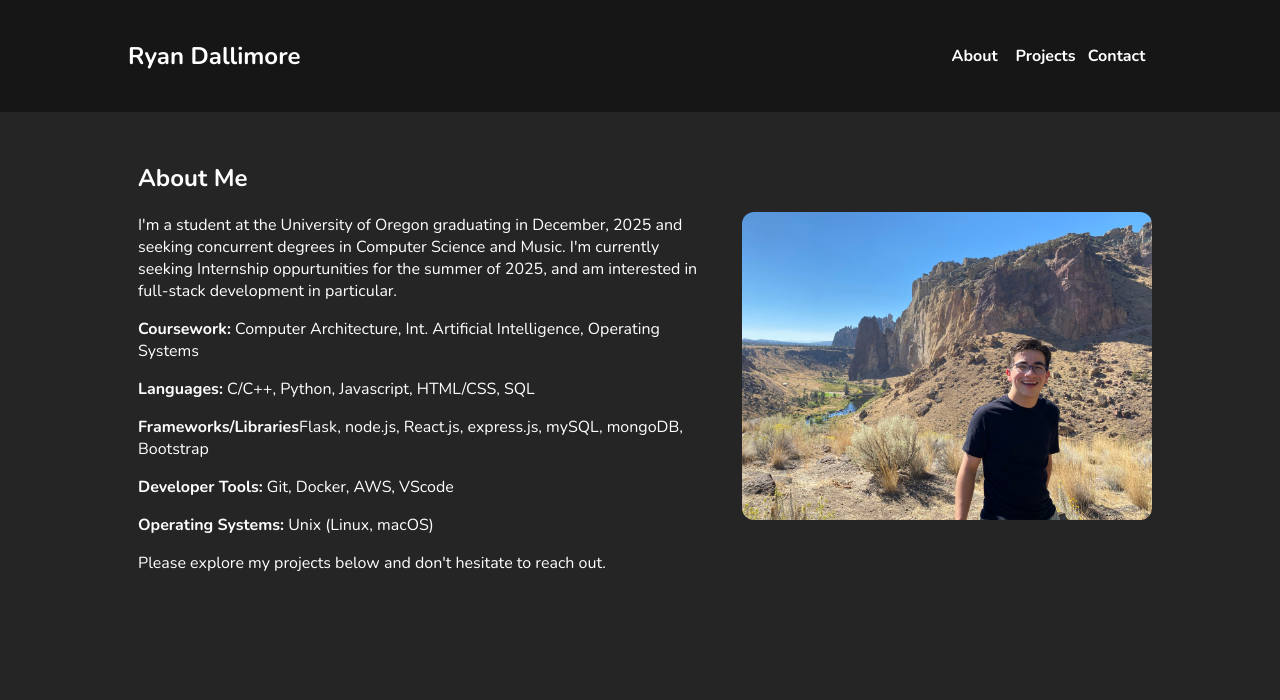
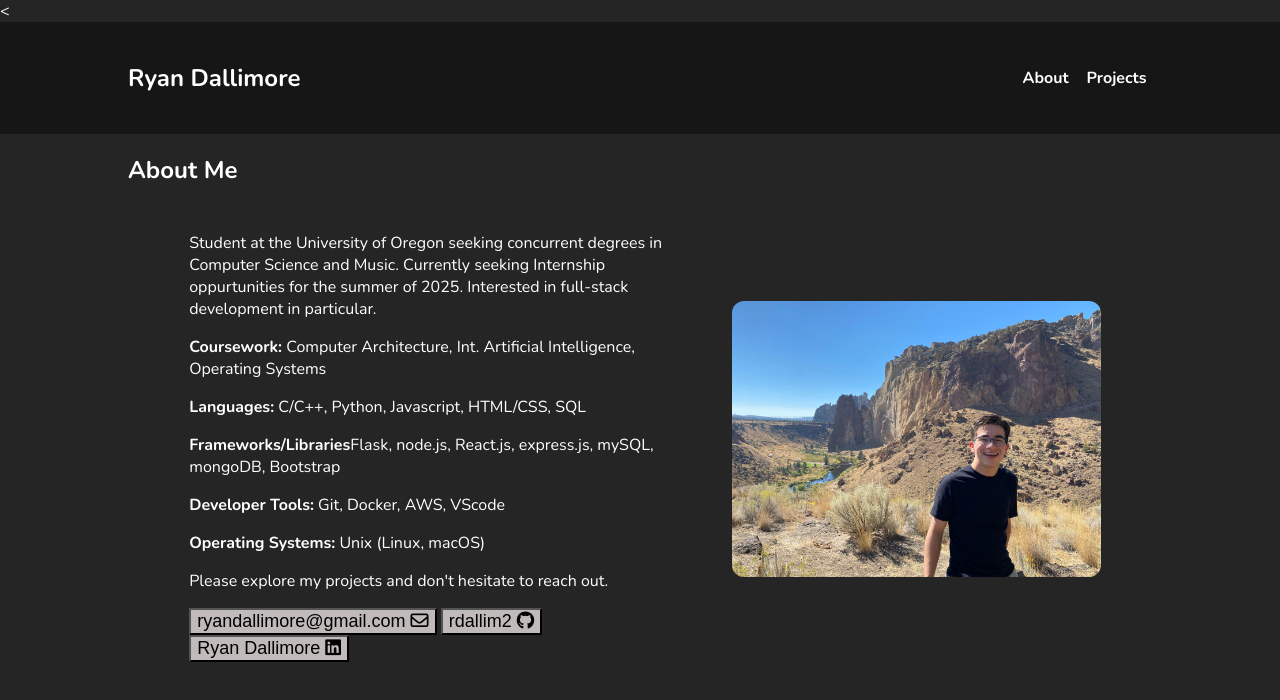
Before and after one commit to rdallim2/RyanDallimore_site, a plain HTML site: page index.html in a window 1280 px wide. Drawn offline with nearby package versions, Linux system fonts and the light colour scheme.

Commit message:
Removed contact page, added the info into the about page.

```diff
--- a/about.html
+++ b/about.html
@@ -1,15 +1,23 @@
 <section id="about">
+    <div class="container">
+        <h2>About Me</h2>
         <div class="about-container">
             <div class="about-text">
-            <h2>About Me</h2>
-            <p> I'm a student at the University of Oregon graduating in December, 2025 and seeking concurrent degrees in Computer Science and Music. I'm currently seeking Internship oppurtunities for the summer of 2025, and am interested in full-stack development in particular.</p>
+                <p> Student at the University of Oregon seeking concurrent degrees in Computer Science and Music. Currently seeking Internship oppurtunities for the summer of 2025. Interested in full-stack development in particular.</p>
                 <p><strong>Coursework:</strong> Computer Architecture, Int. Artificial Intelligence, Operating Systems </p>
                 <p><strong>Languages:</strong> C/C++, Python, Javascript, HTML/CSS, SQL</p>
                 <p><strong>Frameworks/Libraries</strong>Flask, node.js, React.js, express.js, mySQL, mongoDB, Bootstrap</p>
                 <p><strong>Developer Tools:</strong> Git, Docker, AWS, VScode</p>
                 <p><strong>Operating Systems:</strong> Unix (Linux, macOS)</p>
-            <p>Please explore my projects below and don't hesitate to reach out.</p>
+                <p>Please explore my projects and don't hesitate to reach out.</p>
+                <p> </p>
+
+                <button style='font-size:18px; background-color: rgb(192, 186, 186)'>ryandallimore@gmail.com <i class="fa-regular fa-envelope"></i></i></button>
+                <button style="font-size: 18px; background-color: rgb(192, 186, 186);" onclick="window.open('https://github.com/rdallim2', '_blank', 'noopener,noreferrer');">rdallim2 <i class='fab fa-github'></i></button>
+                <button style="font-size: 18px; background-color: rgb(192, 186, 186);" onclick="window.open('https://www.linkedin.com/in/ryandallimore/', '_blank', 'noopener,noreferrer');">Ryan Dallimore <i class='fa-brands fa-linkedin'></i></button>
             </div>
             <img src="images/smithrock.jpeg" alt="Ryan Dallimore Photo" class="about-image">
         </div>
+    </div>
+
 </section>
--- a/index.html
+++ b/index.html
@@ -6,6 +6,7 @@
         <link href="https://fonts.googleapis.com/css2?family=Nunito:ital,wght@0,200..1000;1,200..1000&family=Poppins:ital,wght@0,100;0,200;0,300;0,400;0,500;0,600;0,700;0,800;0,900;1,100;1,200;1,300;1,400;1,500;1,600;1,700;1,800;1,900&display=swap" rel="stylesheet">
         <title>Ryan Dallimore</title>
         <link rel="stylesheet" href="styles.css">
+        <<script src="https://kit.fontawesome.com/1b09ae9493.js" crossorigin="anonymous"></script>
     </head>
     <body>
         <header>
@@ -14,7 +15,7 @@
                 <div class="header-links">
                     <a href="#about" data-page="about.html">About</a>
                     <a href="#projects" data-page="projects.html">Projects</a>
-                    <a href="#contact" data-page="contact.html">Contact</a>
+                    <!--<a href="#contact" data-page="contact.html">Contact</a>-->
                 </div>
             </div>
         </header>
@@ -23,4 +24,5 @@
         </main>
     </body>
     <script src="script.js"></script>
+    <script src='https://kit.fontawesome.com/a076d05399.js'></script>
 </html>
--- a/styles.css
+++ b/styles.css
@@ -34,7 +34,7 @@ a{
     display: flex;
     justify-content: space-between;
     align-items: center;
-    width: 80%;
+    width: 90%;
     margin: 20px auto;
     gap: 20px;
 }
@@ -73,7 +73,7 @@ a{
     margin: 0;
     font-size: 24px;
     font-weight: bold;
-    flex:3 1 auto;
+    flex:5 1 auto;
     justify-content: space-between;
 }
 
```
Also changed, not shown: contact.html (deleted, +0 -8 lines). Lines whose indentation alone changed are shown as unchanged.
